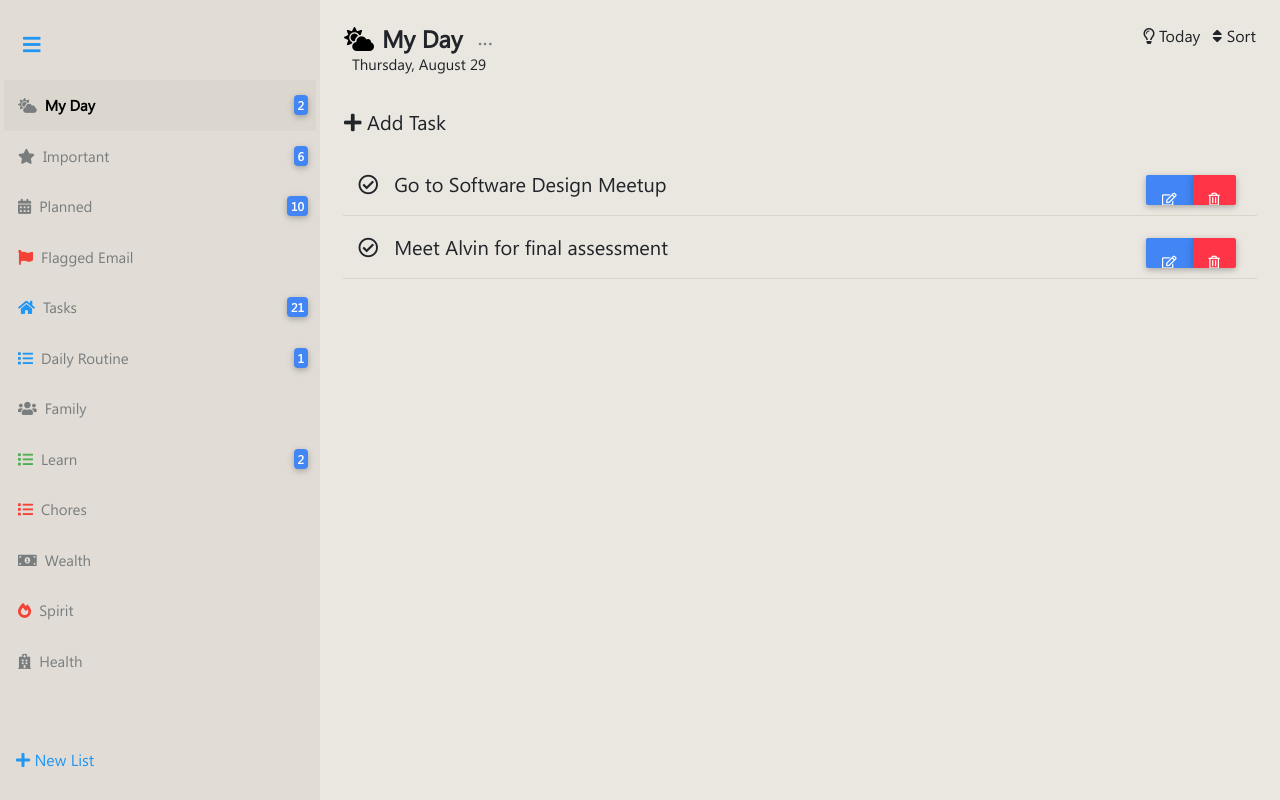
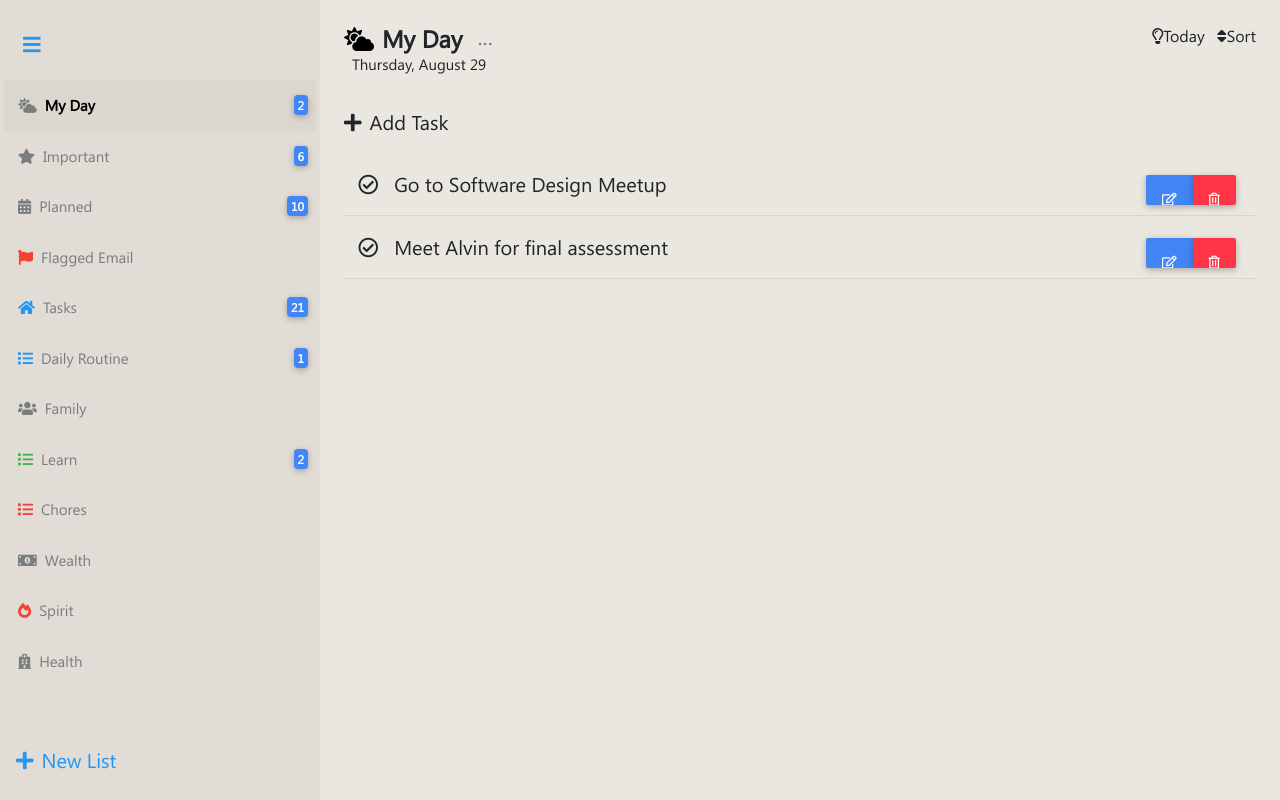
Before and after one commit to wesscoby/ms-todo, a React (Create React App) app: page / in a window 1280 px wide. Built offline with nearby package versions, Linux system fonts and the light colour scheme.

Commit message:
Slight logic refactoring.

```diff
--- a/src/components/ui/Main.js
+++ b/src/components/ui/Main.js
@@ -71,8 +71,14 @@ class Main extends Component {
                                 <p id="date">Thursday, August 29</p>
                             </MDBCol>
                             <MDBCol className="d-flex flex-row justify-content-end">
-                                <p className="mr-2"><MDBIcon far icon="lightbulb" /> Today</p>
-                                <p className="ml-1"><MDBIcon icon="sort" /> Sort</p>
+                                <p className="mr-2">
+                                    <MDBIcon far icon="lightbulb" />
+                                    Today
+                                </p>
+                                <p className="ml-1">
+                                    <MDBIcon icon="sort" />
+                                    Sort
+                                </p>
                             </MDBCol>
                         </MDBRow>
                     </MDBCol>{/* Title Area End */}
@@ -86,7 +92,13 @@ class Main extends Component {
                                     listId={this.props.activeList}
                                     handleToggle={this.handleToggle}
                                 />) :
-                                (<p className="add-task" onClick={this.handleToggle}><MDBIcon icon="plus" /> Add Task</p>)
+                                (<p
+                                    className="add-task"
+                                    onClick={this.handleToggle}
+                                    >
+                                        <MDBIcon icon="plus" className="mr-2" />
+                                        Add Task
+                                </p>)
                         }
                     </MDBCol>
 
--- a/src/components/ui/Sidebar.js
+++ b/src/components/ui/Sidebar.js
@@ -4,7 +4,21 @@ import List from './List';
 
 
 class Sidebar extends Component {
+
     render() {
+
+        const listComponents = this.props.lists.map(list => (
+            <List
+                key={list.id}
+                {...list}
+                activeList={(list.id === this.props.activeList) ? 'active' : ''}
+                changeActive={this.props.changeActive}
+                removeList={this.props.removeList}
+                updateList={this.props.updateList}
+                tasks={this.props.tasks}
+            />
+        ))
+
         return (
             // Sidebar
             <MDBCol md="3" className="d-none d-md-block sidebar">
@@ -21,17 +35,7 @@ class Sidebar extends Component {
 
                         {/* List Section */}
                         <div id="sidebar-list" className="sidebar-list">
-                            {this.props.lists.map(list => (
-                                <List
-                                    key={list.id}
-                                    {...list}
-                                    activeList={(list.id === this.props.activeList) ? 'active' : ''}
-                                    changeActive={this.props.changeActive}
-                                    removeList={this.props.removeList}
-                                    updateList={this.props.updateList}
-                                    tasks={this.props.tasks}
-                                />
-                            ))}
+                            {listComponents}
                         </div>
 
                     </MDBNav>
@@ -39,7 +43,9 @@ class Sidebar extends Component {
 
                 {/* Add or Update List Section */}
                 <div className="new-list d-flex flex-row justify-content-start">
-                    <p className="add-list blue-text mx-3"><MDBIcon icon="plus" className="blue-text" /> New List</p>
+                    <p className="add-list blue-text mx-3 lead"><MDBIcon icon="plus" className="blue-text mr-2" />
+                        New List
+                    </p>
                 </div>
 
             </MDBCol> // Sidebar End
```
